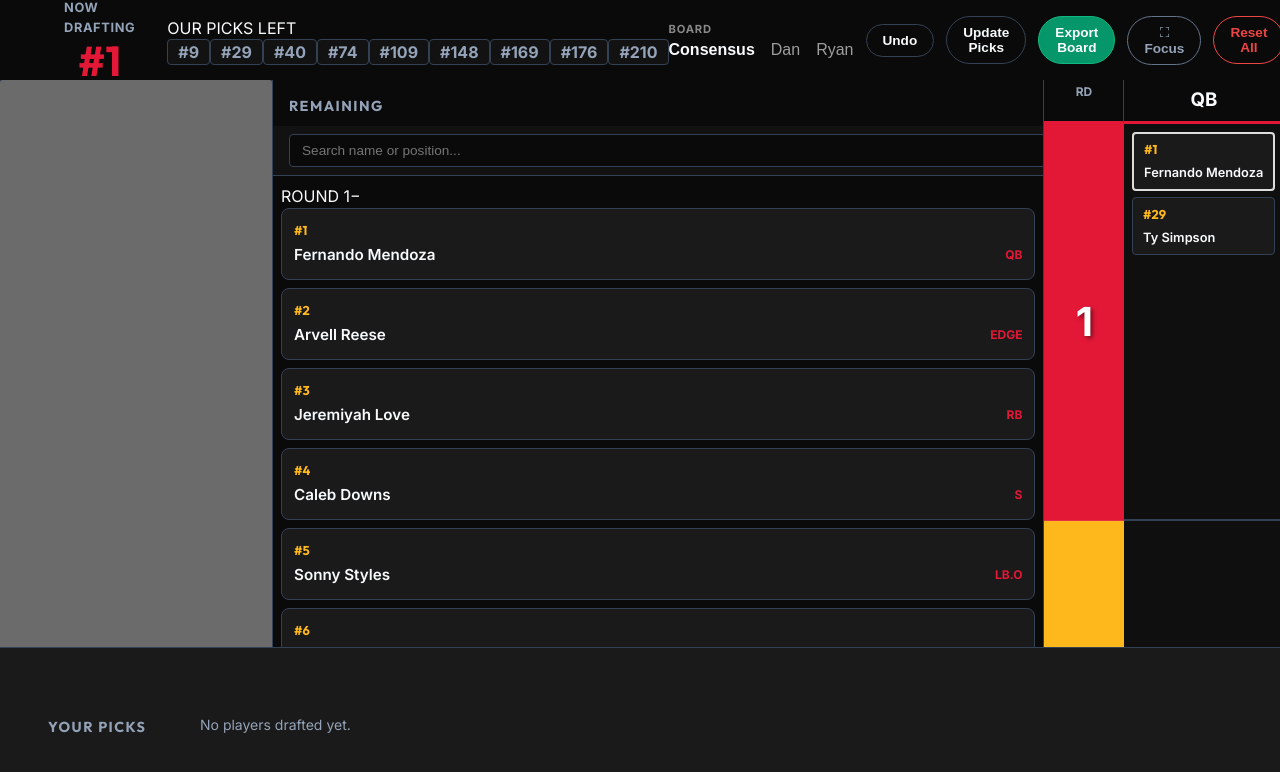
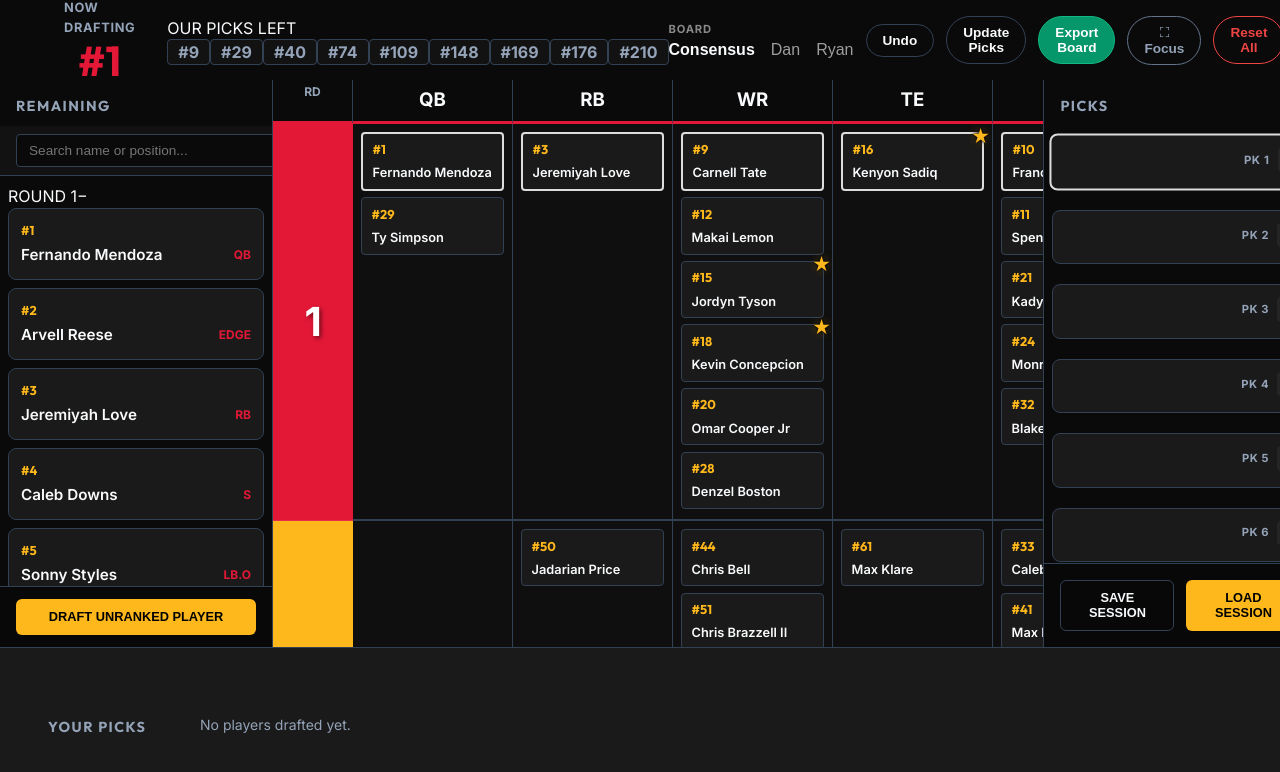
Before and after one commit to FBrand/DraftBoard, a React (Vite) app: page / in a window 1280 px wide. Shown: the top 772 px of the page. Built offline with nearby package versions, Linux system fonts and the light colour scheme.

Commit message:
git status

```diff
--- a/src/App.jsx
+++ b/src/App.jsx
@@ -51,17 +51,26 @@ function App() {
         onToggleFocus={() => setIsFocusMode(f => !f)}
       />
 
-      <div className="main-layout">
-        {!isFocusMode && (
+      {!isFocusMode && (
+        <>
           <button
-            className={`sidebar-toggle toggle-left ${showLeftSidebar ? 'active' : ''}`}
+            className={`sidebar-toggle toggle-left ${showLeftSidebar && !isFocusMode ? 'active' : ''}`}
             onClick={() => setShowLeftSidebar(!showLeftSidebar)}
             aria-label="Toggle Rankings"
           >
             {showLeftSidebar ? '✕' : '📊'}
           </button>
-        )}
+          <button
+            className={`sidebar-toggle toggle-right ${showRightSidebar && !isFocusMode ? 'active' : ''}`}
+            onClick={() => setShowRightSidebar(!showRightSidebar)}
+            aria-label="Toggle Picks"
+          >
+            {showRightSidebar ? '✕' : '🕒'}
+          </button>
+        </>
+      )}
 
+      <div className="main-layout">
         <div className={`left-sidebar-wrapper ${showLeftSidebar && !isFocusMode ? 'mobile-open' : ''}`}>
           {!isFocusMode && (
             <LeftPanel
@@ -89,16 +98,6 @@ function App() {
             />
           )}
         </div>
-
-        {!isFocusMode && (
-          <button
-            className={`sidebar-toggle toggle-right ${showRightSidebar ? 'active' : ''}`}
-            onClick={() => setShowRightSidebar(!showRightSidebar)}
-            aria-label="Toggle Picks"
-          >
-            {showRightSidebar ? '✕' : '🕒'}
-          </button>
-        )}
       </div>
 
       {!isFocusMode && <BottomPanel yourPicks={yourPicks} />}
--- a/src/components/CenterBoard.jsx
+++ b/src/components/CenterBoard.jsx
@@ -117,4 +117,4 @@ const CenterBoard = ({ players, onDraft, columnOrder = [] }) => {
     );
 };
 
-export default CenterBoard;
+export default React.memo(CenterBoard);
--- a/src/components/PlayerCard.jsx
+++ b/src/components/PlayerCard.jsx
@@ -40,4 +40,4 @@ const PlayerCard = ({ player, isBest, onClick, slim, team, displayPick, noStrike
     );
 };
 
-export default PlayerCard;
+export default React.memo(PlayerCard);
--- a/src/index.css
+++ b/src/index.css
@@ -337,12 +337,21 @@ body {
   overflow: hidden;
 }
 
+.left-sidebar-wrapper,
+.right-sidebar-wrapper {
+  height: 100%;
+  display: flex;
+  flex-direction: column;
+  overflow: hidden;
+}
+
 .side-panel {
   background: var(--bg-color);
   display: flex;
   flex-direction: column;
   padding: 0;
   overflow: hidden;
+  height: 100%;
 }
 
 .panel-title {
@@ -453,6 +462,8 @@ body {
   position: relative;
   display: flex;
   flex-direction: column;
+  height: 100%; /* Fill the main-layout grid row */
+  min-height: 0; /* Important grid child fix */
 }
 
 .board-grid {
@@ -1097,6 +1108,11 @@ body.export-mode .card-glow {
   white-space: nowrap;
 }
 
+/* Sidebar toggles are mobile-only */
+.sidebar-toggle {
+  display: none;
+}
+
 /* ── Mobile & Tablet Optimization (1024px Breakpoint) ───────────────────── */
 
 @media (max-width: 1024px) {
@@ -1122,7 +1138,8 @@ body.export-mode .card-glow {
     width: 280px;
     background: var(--bg-color);
     z-index: 2000;
-    transition: transform 0.3s cubic-bezier(0.4, 0, 0.2, 1);
+    transition: transform 0.2s ease-out; /* Faster, simpler transition */
+    will-change: transform; /* Hardware acceleration hint */
     box-shadow: 0 0 30px rgba(0, 0, 0, 0.5);
     border: 1px solid var(--border-color);
     overflow: hidden;
```
